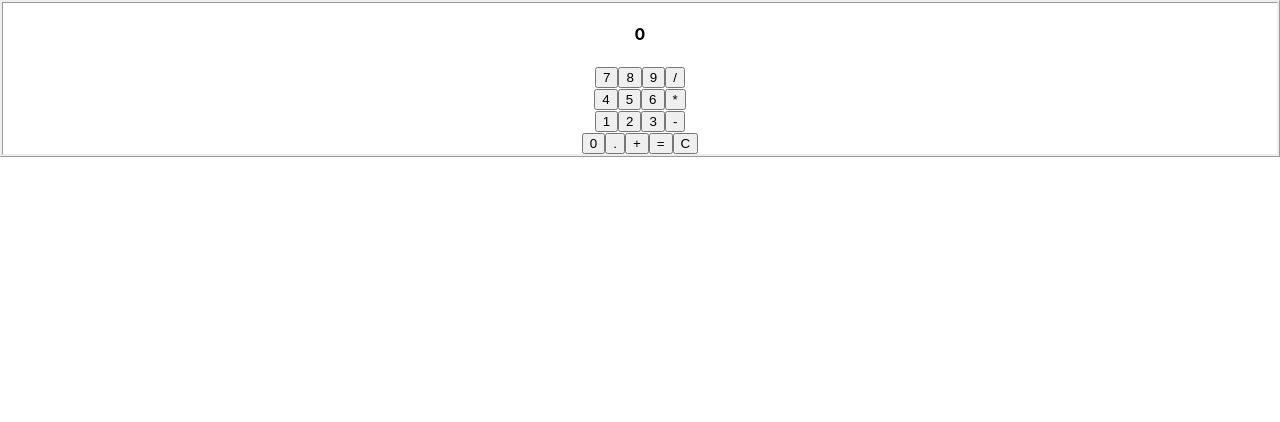
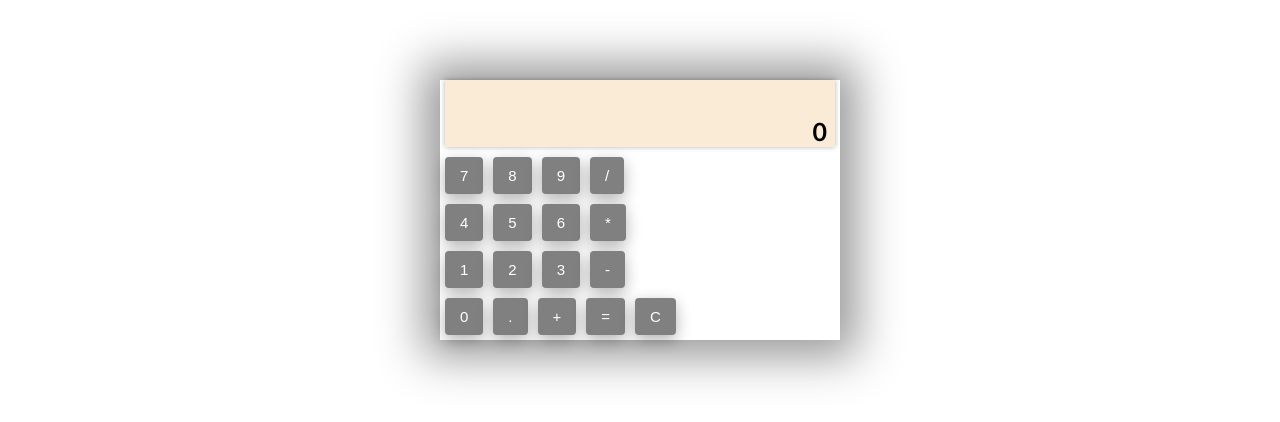
Before and after one commit to Yamaki09/Calculator, a React (Create React App) app: page / in a window 1280 px wide. Shown: the top 422 px of the page. Built offline with nearby package versions, Linux system fonts and the light colour scheme.

Commit message:
feat: refactored some code

```diff
--- a/src/App.css
+++ b/src/App.css
@@ -1,4 +1,36 @@
 #calculator {
+	max-width: 400px;
+	margin: 10vh auto 0 auto;
+	box-shadow: 0px 0px 43px 17px rgba(153, 153, 153, 1);
+}
+
+.button {
+	/* background-image: linear-gradient(#0dccea, #0d70ea); */
+	background-color: gray;
+	border: 0;
+	border-radius: 4px;
+	box-shadow: rgba(0, 0, 0, 0.3) 0 5px 15px;
+	box-sizing: border-box;
+	color: #fff;
+	cursor: pointer;
+	font-family: Montserrat, sans-serif;
+	font-size: 15px;
+	margin: 5px;
+	padding: 10px 15px;
 	text-align: center;
-	border-style: ridge;
+	user-select: none;
+	-webkit-user-select: none;
+	touch-action: manipulation;
 }
+
+#display {
+	background-color: antiquewhite;
+	font-family: "Gill Sans", "Gill Sans MT", Calibri, "Trebuchet MS", sans-serif;
+	text-align: right;
+	height: 35px;
+	line-height: 70px;
+	padding: 16px 8px;
+	font-size: 25px;
+	margin: 5px 5px 5px 5px;
+	box-shadow: rgba(0, 0, 0, 0.3) 0 0 5px;
+}
--- a/src/App.js
+++ b/src/App.js
@@ -1,11 +1,24 @@
-import './App.css';
-import React, { useEffect, useState } from 'react';
+import "./App.css";
+import React, { useState } from "react";
 
 function App() {
-  let [result, setResult] = useState('0');
-  let [number, setNumber] = useState('0');
-  let [operator, setOperator] = useState('');
+	let [result, setResult] = useState("0");
+	let [number, setNumber] = useState("0");
+	let [operator, setOperator] = useState("");
 	const [isCalculate, setIsCalculate] = useState(false);
+
+	const buttonClicked = (input) => {
+		if (result === "0" && !isCalculate) {
+			setResult(input);
+		} else if (result !== "0" && !isCalculate) {
+			setResult((result += input));
+		}
+		if (number === "0" && isCalculate) {
+			setNumber(input);
+		} else if (number !== "0" && isCalculate) {
+			setNumber((number += input));
+		}
+	};
 
 	const methods = {
 		add: (a, b) => {
@@ -24,270 +37,221 @@ function App() {
 
 	const showSecondInput = () => {
 		if (!isCalculate) {
-      return <h4>{result}</h4>;
+			return <h4 id="display">{result}</h4>;
 		} else {
-      return <h4>{number}</h4>;
+			return <h4 id="display">{number}</h4>;
 		}
 	};
+
+	const checkDecimal = (input) => {
+		if (input.includes(".")) {
+			return false;
+		} else {
+			return true;
+		}
+	};
+
 	return (
 		<>
 			<div id="calculator">
 				<div id="head">{showSecondInput()}</div>
 				<div id="body">
 					<button
+						className="button"
 						onClick={() => {
-              if (result === '0' && !isCalculate) {
-                setResult('7');
-              } else if (result !== '0' && !isCalculate) {
-                setResult((result += 7));
-              }
-              if (number === '0' && isCalculate) {
-                setNumber('7');
-              } else if (number !== '0' && isCalculate) {
-                setNumber((number += 7));
-              }
+							const num = "7";
+							buttonClicked(num);
 						}}
 					>
 						7
 					</button>
 					<button
+						className="button"
 						onClick={() => {
-              if (result === '0' && !isCalculate) {
-                setResult('8');
-              } else if (result !== '0' && !isCalculate) {
-                setResult((result += 8));
-              }
-              if (number === '0' && isCalculate) {
-                setNumber('8');
-              } else if (number !== '0' && isCalculate) {
-                setNumber((number += 8));
-              }
+							const num = "8";
+							buttonClicked(num);
 						}}
 					>
 						8
 					</button>
 					<button
+						className="button"
 						onClick={() => {
-              if (result === '0' && !isCalculate) {
-                setResult('9');
-              } else if (result !== '0' && !isCalculate) {
-                setResult((result += 9));
-              }
-              if (number === '0' && isCalculate) {
-                setNumber('9');
-              } else if (number !== '0' && isCalculate) {
-                setNumber((number += 9));
-              }
+							const num = "9";
+							buttonClicked(num);
 						}}
 					>
 						9
 					</button>
 					<button
+						className="button"
 						onClick={() => {
 							setIsCalculate(true);
-              setOperator('/');
+							setOperator("/");
 						}}
 					>
 						/
 					</button>
 					<br />
 					<button
+						className="button"
 						onClick={() => {
-              if (result === '0' && !isCalculate) {
-                setResult('4');
-              } else if (result !== '0' && !isCalculate) {
-                setResult((result += 4));
-              }
-              if (number === '0' && isCalculate) {
-                setNumber('4');
-              } else if (number !== '0' && isCalculate) {
-                setNumber((number += 4));
-              }
+							const num = "4";
+							buttonClicked(num);
 						}}
 					>
 						4
 					</button>
 					<button
+						className="button"
 						onClick={() => {
-              if (result === '0' && !isCalculate) {
-                setResult('5');
-              } else if (result !== '0' && !isCalculate) {
-                setResult((result += 5));
-              }
-              if (number === '0' && isCalculate) {
-                setNumber('5');
-              } else if (number !== '0' && isCalculate) {
-                setNumber((number += 5));
-              }
+							const num = "5";
+							buttonClicked(num);
 						}}
 					>
 						5
 					</button>
 					<button
+						className="button"
 						onClick={() => {
-              if (result === '0' && !isCalculate) {
-                setResult('6');
-              } else if (result !== '0' && !isCalculate) {
-                setResult((result += 6));
-              }
-              if (number === '0' && isCalculate) {
-                setNumber('6');
-              } else if (number !== '0' && isCalculate) {
-                setNumber((number += 6));
-              }
+							const num = "6";
+							buttonClicked(num);
 						}}
 					>
 						6
 					</button>
 					<button
+						className="button"
 						onClick={() => {
 							setIsCalculate(true);
-              setOperator('*');
+							setOperator("*");
 						}}
 					>
 						*
 					</button>
 					<br />
 					<button
+						className="button"
 						onClick={() => {
-              if (result === '0' && !isCalculate) {
-                setResult('1');
-              } else if (result !== '0' && !isCalculate) {
-                setResult((result += 1));
-              }
-              if (number === '0' && isCalculate) {
-                setNumber('1');
-              } else if (number !== '0' && isCalculate) {
-                setNumber((number += 1));
-              }
+							const num = "1";
+							buttonClicked(num);
 						}}
 					>
 						1
 					</button>
 					<button
+						className="button"
 						onClick={() => {
-              if (result === '0' && !isCalculate) {
-                setResult('2');
-              } else if (result !== '0' && !isCalculate) {
-                setResult((result += 2));
-              }
-              if (number === '0' && isCalculate) {
-                setNumber('2');
-              } else if (number !== '0' && isCalculate) {
-                setNumber((number += 2));
-              }
+							const num = "2";
+							buttonClicked(num);
 						}}
 					>
 						2
 					</button>
 					<button
+						className="button"
 						onClick={() => {
-              if (result === '0' && !isCalculate) {
-                setResult('3');
-              } else if (result !== '0' && !isCalculate) {
-                setResult((result += 3));
-              }
-              if (number === '0' && isCalculate) {
-                setNumber('3');
-              } else if (number !== '0' && isCalculate) {
-                setNumber((number += 3));
-              }
+							const num = "3";
+							buttonClicked(num);
 						}}
 					>
 						3
 					</button>
 					<button
+						className="button"
 						onClick={() => {
 							setIsCalculate(true);
-              setOperator('-');
+							setOperator("-");
 						}}
 					>
 						-
 					</button>
 					<br />
 					<button
+						className="button"
 						onClick={() => {
 							// should not be able to add more 0 from start
-              if (result === '0' && !isCalculate) {
-                alert('default number is 0');
+							if (result === "0" && !isCalculate) {
+								return 0;
 							}
-              if (number === '0' && isCalculate) {
-                alert('default number is 0');
+							if (number === "0" && isCalculate) {
+								return 0;
 							}
 
-              if (result !== '0' && !isCalculate) {
-                setResult((result += 7));
+							if (result !== "0" && !isCalculate) {
+								setResult((result += "0"));
 							}
 
-              if (number !== '0' && isCalculate) {
-                setNumber((number += 7));
+							if (number !== "0" && isCalculate) {
+								setNumber((number += "0"));
 							}
 						}}
 					>
 						0
 					</button>
 					<button
+						className="button"
 						onClick={() => {
-              if (result === '0' && !isCalculate) {
-                setResult('0.');
-              } else if (result.length > 1 && !isCalculate) {
-                setResult((result += '.'));
+							if (result === "0" && !isCalculate) {
+								setResult("0.");
+							} else if (
+								result !== "0" &&
+								!isCalculate &&
+								checkDecimal(result)
+							) {
+								setResult((result += "."));
 							}
 
 							if (isCalculate) {
-                if (number === '0') {
-                  setNumber('0.');
-                } else {
-                  setNumber((number += '.'));
+								if (number === "0") {
+									setNumber("0.");
+								} else if (checkDecimal(number)) {
+									setNumber((number += "."));
 								}
 							}
-              // need to stop 2 decimal points
-              //   for (const char of result) {
-              //     if (char === '.') {
-              //       alert("you can't have 2 decimal places. Please try again");
-              //       setResult('0');
-              //     }
-              //   }
 						}}
 					>
 						.
 					</button>
 					<button
+						className="button"
 						onClick={() => {
 							setIsCalculate(true);
-              setOperator('+');
+							setOperator("+");
 						}}
 					>
 						+
 					</button>
 
 					<button
+						className="button"
 						onClick={() => {
-              if (operator === '+') {
+							if (operator === "+") {
 								setResult(methods.add(result, number));
 								setIsCalculate(false);
-                setNumber('0');
-              } else if (operator === '-') {
+								setNumber("0");
+							} else if (operator === "-") {
 								setResult(methods.subtract(result, number));
 								setIsCalculate(false);
-                setNumber('0');
-              } else if (operator === '*') {
+								setNumber("0");
+							} else if (operator === "*") {
 								setResult(methods.multiply(result, number));
 								setIsCalculate(false);
-                setNumber('0');
-              } else if (operator === '/') {
+								setNumber("0");
+							} else if (operator === "/") {
 								setResult(methods.divide(result, number));
 								setIsCalculate(false);
-                setNumber('0');
+								setNumber("0");
 							}
 						}}
 					>
 						=
 					</button>
 					<button
+						className="button"
 						onClick={() => {
-              setResult('0');
-              setNumber('0');
+							setResult("0");
+							setNumber("0");
 							setIsCalculate(false);
 						}}
 					>
```
Lines whose indentation alone changed are shown as unchanged.
